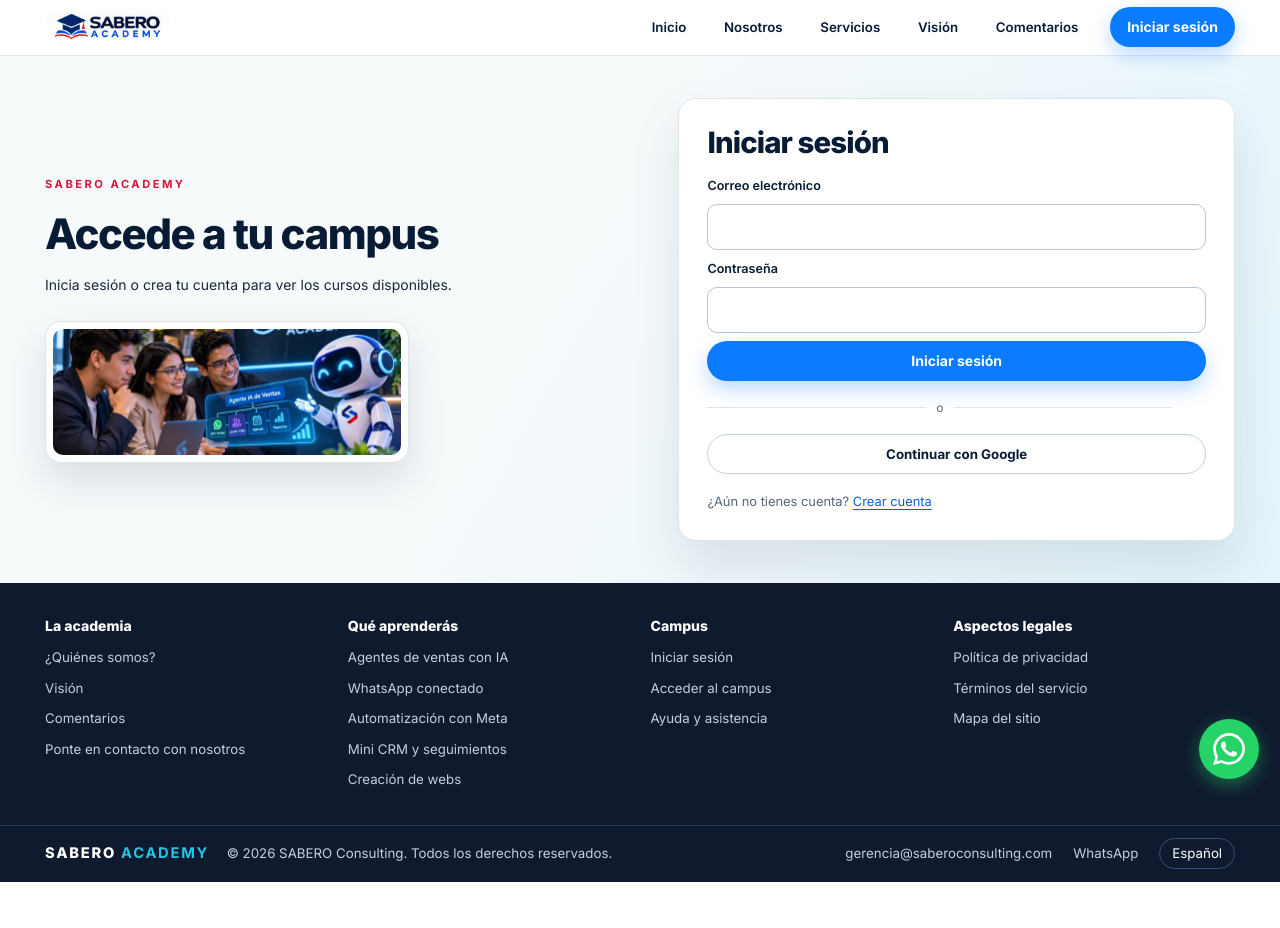
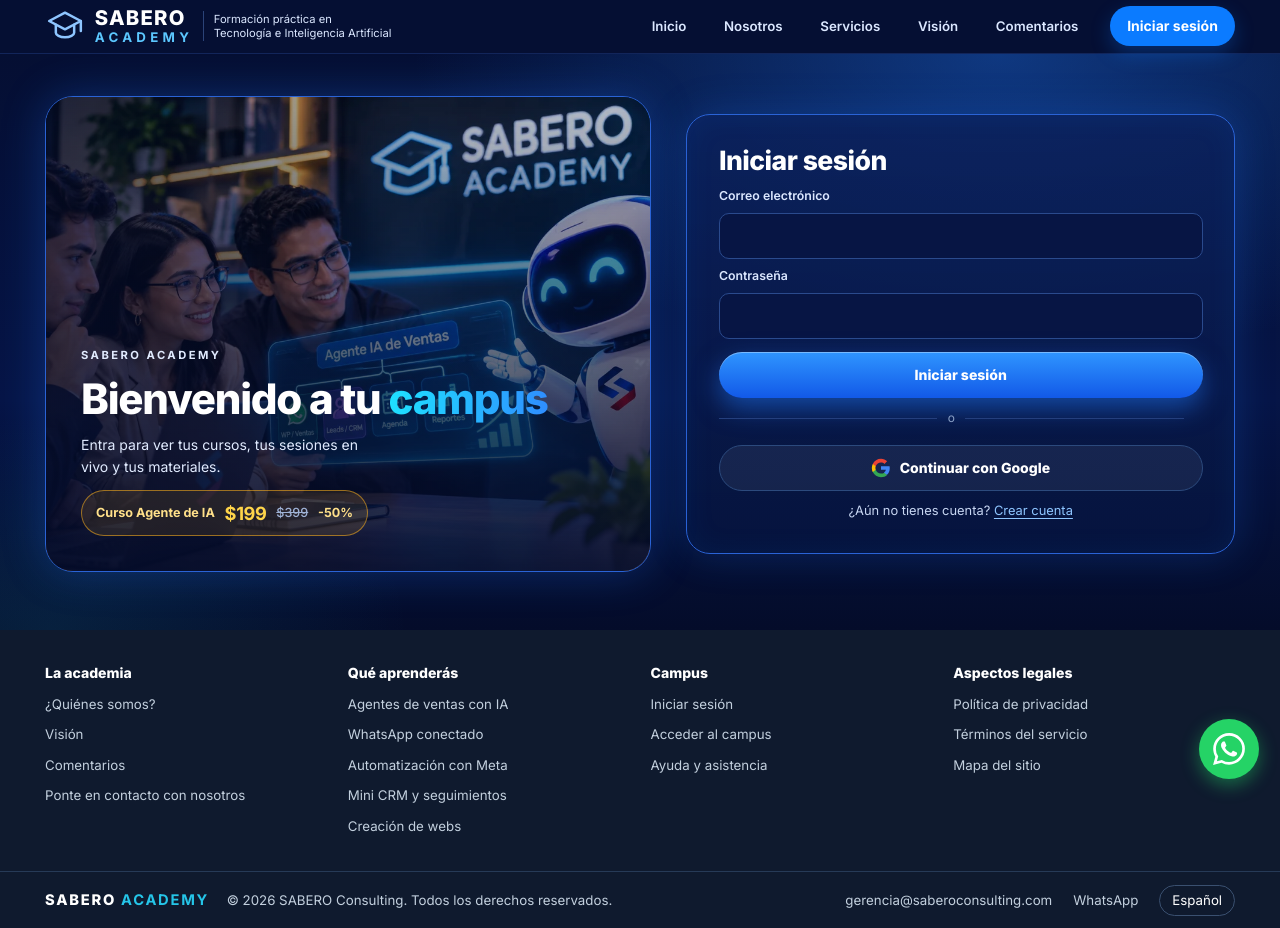
Before and after one commit to roberolopezcalle072-hue/academysabero, an Astro site in the folder frontend/: page /ingresar in a window 1280 px wide. Before the commit the page ends 882 px from the top, so only its background shows below. Built offline with nearby package versions, Linux system fonts and the light colour scheme; Astro itself is replaced by a stand-in of ours; no server answers.

Commit message:
Registro e inicio de sesion con imagen a la izquierda y estilo oscuro elegante
Co-Authored-By: Claude Sonnet 5.5 <noreply@anthropic.com>

```diff
--- a/frontend/src/pages/ingresar.astro
+++ b/frontend/src/pages/ingresar.astro
@@ -1,5 +1,6 @@
 ---
 import BaseLayout from '../shared/presentation/BaseLayout.astro';
+import { PROMO, money, discountPercent } from '../features/landing/promo';
 
 const state = Astro.url.searchParams.get('estado');
 const messages = new Map([
@@ -15,26 +16,31 @@ const message = state ? messages.get(state) : undefined;
 const redeem = state === 'matricula' || state === 'codigo' || state === 'activar';
 Astro.response.headers.set('Cache-Control', 'private, no-store');
 ---
-<BaseLayout title="Iniciar sesión">
-  <section class="login">
-    <div class="shell login-grid">
-      <div class="stack brand-block">
+<BaseLayout dark title="Iniciar sesión">
+  <div class="dk">
+    <section class="shell authx">
+      <div class="authx-grid">
+        <div class="visual">
+          <img src="/images/agente-ia.webp" alt="Alumnos con el agente de IA de ventas de SABERO Academy" width="1400" height="788" fetchpriority="high" />
+          <div class="overlay">
             <p class="kicker">SABERO Academy</p>
-        <h1 class="panel-title">Accede a tu campus</h1>
-        <p>Inicia sesión o crea tu cuenta para ver los cursos disponibles.</p>
-        <figure class="frame"><img src="/images/agente-ia.webp" alt="Alumnos con el agente de IA de ventas de SABERO Academy" width="1400" height="788" loading="eager" /></figure>
+            <h1>Bienvenido a tu <em>campus</em></h1>
+            <p>Entra para ver tus cursos, tus sesiones en vivo y tus materiales.</p>
+            <span class="offer">Curso Agente de IA <b>{money(PROMO.priceOffer)}</b> <s>{money(PROMO.priceRegular)}</s> -{discountPercent}%</span>
           </div>
-      <div class="stack login-form">
+        </div>
+
+        <div class="panel dk-card">
           <h2>{redeem ? 'Activa tu matrícula' : 'Iniciar sesión'}</h2>
           {message && <p class="notice" role="status">{message}</p>}
           {redeem ? (
             <>
-            <form action="/auth/canjear" method="post" class="stack compact full">
+              <form action="/auth/canjear" method="post" class="full">
                 <label for="code">Código de matrícula</label>
                 <input id="code" name="code" minlength="32" maxlength="128" autocomplete="off" autocapitalize="off" spellcheck="false" required />
-              <button class="button primary">Activar matrícula</button>
+                <button class="dk-btn wide">Activar matrícula</button>
               </form>
-            <form action="/auth/salir" method="post"><button class="button secondary">Cerrar sesión</button></form>
+              <form action="/auth/salir" method="post" class="full"><button class="dk-btn ghost wide">Cerrar sesión</button></form>
             </>
           ) : (
             <>
@@ -43,31 +49,51 @@ Astro.response.headers.set('Cache-Control', 'private, no-store');
                 <input id="email" name="email" type="email" maxlength="254" autocomplete="email" required />
                 <label for="password">Contraseña</label>
                 <input id="password" name="password" type="password" maxlength="200" autocomplete="current-password" required />
-              <button class="button primary wide">Iniciar sesión</button>
+                <button class="dk-btn wide">Iniciar sesión</button>
               </form>
               <p class="or"><span>o</span></p>
-            <form action="/auth/google" method="post" class="full"><button class="button outline wide">Continuar con Google</button></form>
+              <form action="/auth/google" method="post" class="full"><button class="dk-btn ghost wide gbtn"><svg viewBox="0 0 24 24" width="20" height="20" aria-hidden="true"><path fill="#4285F4" d="M22.5 12.2c0-.8-.1-1.5-.2-2.2H12v4.200h5.900c-.3 1.400-1 2.500-2.200 3.300v2.700h3.500c2.100-1.900 3.300-4.700 3.300-8z"/><path fill="#34A853" d="M12 23c3 0 5.500-1 7.300-2.700l-3.500-2.700c-1 .7-2.200 1.100-3.800 1.100-2.900 0-5.400-2-6.300-4.600H2.100v2.800C3.900 20.500 7.700 23 12 23z"/><path fill="#FBBC05" d="M5.700 14.100c-.2-.7-.4-1.400-.4-2.100s.1-1.400.4-2.100V7.100H2.100C1.400 8.600 1 10.200 1 12s.4 3.400 1.100 4.900l3.600-2.800z"/><path fill="#EA4335" d="M12 5.400c1.600 0 3.100.6 4.200 1.700l3.100-3.100C17.500 2.200 15 1 12 1 7.700 1 3.900 3.500 2.100 7.100l3.600 2.800C6.600 7.400 9.100 5.400 12 5.400z"/></svg> Continuar con Google</button></form>
               <p class="switch">¿Aún no tienes cuenta? <a href="/registro">Crear cuenta</a></p>
             </>
           )}
         </div>
       </div>
     </section>
+  </div>
 </BaseLayout>
 
 <style>
-  .login { display: grid; align-items: center; background: linear-gradient(120deg, #f7fafb 40%, #e3f4fb 100%); }
-  .login-grid { display: grid; grid-template-columns: 1fr 1fr; gap: clamp(2rem, 6vw, 6rem); align-items: center; padding-block: clamp(1.5rem, 4vw, 3rem); }
-  .brand-block h1 { color: var(--navy); }
-  .brand-block .kicker { color: var(--red); }
-  .login-form { background: var(--white); border: 1px solid var(--line); border-radius: 18px; box-shadow: 0 24px 50px rgb(7 27 53 / .10); padding: clamp(1.25rem, 3vw, 2rem); }
-  .full { width: 100%; display: grid; gap: .6rem; }
-  label { font-weight: 600; font-size: .9rem; color: var(--navy); }
-  .wide { width: 100%; }
-  .or { width: 100%; display: flex; align-items: center; gap: .75rem; color: var(--muted); font-size: .85rem; }
-  .or::before, .or::after { content: ""; flex: 1; height: 1px; background: var(--line); }
-  .switch { color: var(--muted); font-size: .92rem; }
-  .frame { margin: .5rem 0 0; width: 100%; max-width: 26rem; padding: .5rem; border: 1px solid var(--line); background: var(--white); border-radius: 16px; box-shadow: 0 18px 40px rgb(7 27 53 / .12); }
-  .frame img { display: block; width: 100%; height: 9rem; object-fit: cover; object-position: 55% center; border-radius: 10px; }
-  @media (max-width: 44rem) { .login-grid { grid-template-columns: 1fr; } .frame img { height: 8rem; } }
+
+  .authx { padding-block: clamp(1.5rem, 3.5vw, 3rem); }
+  .authx-grid { display: grid; grid-template-columns: minmax(0, 1.05fr) minmax(0, .95fr); gap: clamp(1.25rem, 3vw, 2.5rem); align-items: stretch; }
+  .visual { position: relative; min-height: 34rem; border-radius: 28px; overflow: hidden; border: 1.5px solid #2a63d6; box-shadow: 0 0 44px rgb(31 123 255 / .28); isolation: isolate; }
+  .visual img { position: absolute; inset: 0; width: 100%; height: 100%; object-fit: cover; object-position: 62% center; z-index: -2; }
+  .visual::after { content: ""; position: absolute; inset: 0; z-index: -1; background: linear-gradient(180deg, rgb(4 12 42 / .25) 0%, rgb(4 12 42 / .55) 45%, rgb(4 12 42 / .94) 100%), linear-gradient(90deg, rgb(4 12 42 / .55), transparent 60%); }
+  .visual .overlay { position: absolute; left: 0; right: 0; bottom: 0; padding: clamp(1.5rem, 3vw, 2.5rem); display: grid; gap: .9rem; justify-items: start; }
+  .visual h1 { font-size: clamp(2rem, 3.6vw, 3rem); letter-spacing: -.03em; line-height: 1.05; }
+  .visual h1 em { font-style: normal; background: linear-gradient(95deg, #1ee3ff, #2f8dff); -webkit-background-clip: text; background-clip: text; color: transparent; }
+  .visual p { color: #e1ebff; max-width: 34ch; }
+  .perks { margin: 0; padding: 0; list-style: none; display: grid; gap: .55rem; }
+  .perks li { position: relative; padding-left: 1.7rem; color: #e1ebff; }
+  .perks li::before { content: "✓"; position: absolute; left: 0; top: .05rem; width: 1.2rem; height: 1.2rem; display: grid; place-items: center; font-size: .75rem; font-weight: 800; border-radius: 50%; background: #1fa971; color: #fff; }
+  .offer { display: inline-flex; align-items: center; gap: .7rem; padding: .55rem 1rem; border: 1px solid rgb(255 178 28 / .55); background: rgb(255 178 28 / .1); border-radius: 999px; color: #ffe08a; font-weight: 700; font-size: .9rem; }
+  .offer b { font-size: 1.3rem; color: #ffd54a; letter-spacing: -.02em; }
+  .offer s { color: #9fb2d6; font-weight: 500; }
+  .panel { align-self: center; padding: clamp(1.4rem, 3vw, 2.25rem); display: grid; gap: .75rem; }
+  .panel h2 { font-size: clamp(1.5rem, 2.4vw, 1.9rem); letter-spacing: -.02em; }
+  .panel .lead { color: #c7d6f2; font-size: .95rem; margin-top: -.35rem; }
+  .full { width: 100%; display: grid; gap: .55rem; }
+  label { font-weight: 600; font-size: .88rem; }
+  label small { font-weight: 400; color: #8aa0c6; }
+  .check { display: flex; gap: .6rem; align-items: flex-start; font-weight: 400; color: #c7d6f2; margin-top: .2rem; }
+  .check input { margin-top: .25rem; min-height: 0; }
+  .wide { width: 100%; margin-top: .35rem; }
+  .or { width: 100%; display: flex; align-items: center; gap: .75rem; color: #8aa0c6; font-size: .85rem; margin: .1rem 0; }
+  .or::before, .or::after { content: ""; flex: 1; height: 1px; background: #243f7e; }
+  .switch { color: #c7d6f2; font-size: .92rem; text-align: center; }
+  .gbtn svg { flex: none; }
+  @media (max-width: 56rem) {
+    .authx-grid { grid-template-columns: minmax(0, 1fr); }
+    .visual { min-height: 20rem; }
+  }
 </style>
--- a/frontend/src/pages/registro.astro
+++ b/frontend/src/pages/registro.astro
@@ -1,5 +1,6 @@
 ---
 import BaseLayout from '../shared/presentation/BaseLayout.astro';
+import { PROMO, money, discountPercent } from '../features/landing/promo';
 
 const state = Astro.url.searchParams.get('estado');
 const messages = new Map([
@@ -13,29 +14,35 @@ const message = state ? messages.get(state) : undefined;
 const sent = state === 'revisa-correo';
 Astro.response.headers.set('Cache-Control', 'private, no-store');
 ---
-<BaseLayout title="Crear cuenta" description="Crea tu cuenta en SABERO Academy con tu correo o con Google y conoce los cursos disponibles.">
-  <section class="signup">
-    <div class="shell signup-grid">
-      <div class="stack brand-block">
+<BaseLayout dark title="Crear cuenta" description="Crea tu cuenta en SABERO Academy con tu correo o con Google y conoce los cursos disponibles.">
+  <div class="dk">
+    <section class="shell authx">
+      <div class="authx-grid">
+        <div class="visual">
+          <img src="/images/agente-ia.webp" alt="Alumnos aprendiendo a crear su agente de IA con SABERO Academy" width="1400" height="788" fetchpriority="high" />
+          <div class="overlay">
             <p class="kicker">SABERO Academy</p>
-        <h1 class="panel-title">Crea tu cuenta</h1>
-        <p>Regístrate gratis, mira los cursos disponibles y solicita tu inscripción.</p>
+            <h1>Crea tu cuenta y construye tu <em>Agente de IA</em></h1>
             <ul class="perks">
-          <li>Oferta de lanzamiento con cronómetro</li>
-          <li>Sesiones en vivo y acompañamiento</li>
+              <li>Curso práctico con sesiones en vivo</li>
+              <li>Acompañamiento de principio a fin</li>
               <li>Campus privado con tus cursos</li>
             </ul>
+            <span class="offer">Oferta de lanzamiento <b>{money(PROMO.priceOffer)}</b> <s>{money(PROMO.priceRegular)}</s> -{discountPercent}%</span>
           </div>
-      <div class="stack form-card">
+        </div>
+
+        <div class="panel dk-card">
           {sent ? (
             <>
               <h2>Revisa tu correo</h2>
               <p class="notice" role="status">Te enviamos un enlace de confirmación. Ábrelo para activar tu cuenta y luego inicia sesión.</p>
-            <a class="button primary" href="/ingresar">Ir a iniciar sesión</a>
+              <a class="dk-btn" href="/ingresar">Ir a iniciar sesión</a>
             </>
           ) : (
             <>
               <h2>Registrarme</h2>
+              <p class="lead">Es gratis. Con tu cuenta verás los cursos y podrás inscribirte.</p>
               {message && <p class="notice" role="status">{message}</p>}
               <form action="/auth/registro" method="post" class="full">
                 <label for="name">Nombre completo</label>
@@ -47,34 +54,51 @@ Astro.response.headers.set('Cache-Control', 'private, no-store');
                 <label class="check"><input type="checkbox" name="accept" required />
                   <span>Acepto la <a href="/privacidad" target="_blank" rel="noopener">política de privacidad</a> y los <a href="/terminos" target="_blank" rel="noopener">términos</a>.</span>
                 </label>
-              <button class="button primary wide">Crear cuenta</button>
+                <button class="dk-btn wide">Crear cuenta</button>
               </form>
               <p class="or"><span>o</span></p>
-            <form action="/auth/google" method="post" class="full"><button class="button outline wide">Continuar con Google</button></form>
+              <form action="/auth/google" method="post" class="full"><button class="dk-btn ghost wide gbtn"><svg viewBox="0 0 24 24" width="20" height="20" aria-hidden="true"><path fill="#4285F4" d="M22.5 12.2c0-.8-.1-1.5-.2-2.2H12v4.200h5.900c-.3 1.400-1 2.500-2.200 3.300v2.700h3.500c2.100-1.900 3.300-4.700 3.300-8z"/><path fill="#34A853" d="M12 23c3 0 5.500-1 7.300-2.700l-3.500-2.700c-1 .7-2.200 1.100-3.800 1.100-2.900 0-5.400-2-6.300-4.600H2.100v2.800C3.900 20.500 7.700 23 12 23z"/><path fill="#FBBC05" d="M5.700 14.100c-.2-.7-.4-1.400-.4-2.100s.1-1.400.4-2.100V7.100H2.100C1.400 8.600 1 10.200 1 12s.4 3.400 1.100 4.900l3.600-2.800z"/><path fill="#EA4335" d="M12 5.400c1.600 0 3.100.6 4.200 1.700l3.100-3.100C17.500 2.200 15 1 12 1 7.700 1 3.900 3.500 2.100 7.100l3.600 2.800C6.600 7.400 9.100 5.400 12 5.400z"/></svg> Continuar con Google</button></form>
               <p class="switch">¿Ya tienes cuenta? <a href="/ingresar">Iniciar sesión</a></p>
             </>
           )}
         </div>
       </div>
     </section>
+  </div>
 </BaseLayout>
 
 <style>
-  .signup { background: linear-gradient(120deg, #f7fafb 40%, #e3f4fb 100%); }
-  .signup-grid { display: grid; grid-template-columns: 1fr 1fr; gap: clamp(2rem, 6vw, 6rem); align-items: center; padding-block: clamp(1.5rem, 4vw, 3rem); }
-  .brand-block .kicker { color: var(--red); }
-  .perks { margin: .5rem 0 0; padding: 0; list-style: none; display: grid; gap: .6rem; }
-  .perks li { position: relative; padding-left: 1.6rem; color: var(--text); }
-  .perks li::before { content: "✓"; position: absolute; left: 0; color: #16a34a; font-weight: 800; }
-  .form-card { background: var(--white); border: 1px solid var(--line); border-radius: 18px; box-shadow: 0 24px 50px rgb(7 27 53 / .10); padding: clamp(1.25rem, 3vw, 2rem); }
-  .full { width: 100%; display: grid; gap: .6rem; }
-  label { font-weight: 600; font-size: .9rem; color: var(--navy); }
-  label small { font-weight: 400; color: var(--muted); }
-  .check { display: flex; gap: .6rem; align-items: flex-start; font-weight: 400; color: var(--muted); }
-  .check input { margin-top: .2rem; min-height: 0; }
-  .wide { width: 100%; }
-  .or { width: 100%; display: flex; align-items: center; gap: .75rem; color: var(--muted); font-size: .85rem; }
-  .or::before, .or::after { content: ""; flex: 1; height: 1px; background: var(--line); }
-  .switch { color: var(--muted); font-size: .92rem; }
-  @media (max-width: 44rem) { .signup-grid { grid-template-columns: 1fr; } }
+
+  .authx { padding-block: clamp(1.5rem, 3.5vw, 3rem); }
+  .authx-grid { display: grid; grid-template-columns: minmax(0, 1.05fr) minmax(0, .95fr); gap: clamp(1.25rem, 3vw, 2.5rem); align-items: stretch; }
+  .visual { position: relative; min-height: 34rem; border-radius: 28px; overflow: hidden; border: 1.5px solid #2a63d6; box-shadow: 0 0 44px rgb(31 123 255 / .28); isolation: isolate; }
+  .visual img { position: absolute; inset: 0; width: 100%; height: 100%; object-fit: cover; object-position: 62% center; z-index: -2; }
+  .visual::after { content: ""; position: absolute; inset: 0; z-index: -1; background: linear-gradient(180deg, rgb(4 12 42 / .25) 0%, rgb(4 12 42 / .55) 45%, rgb(4 12 42 / .94) 100%), linear-gradient(90deg, rgb(4 12 42 / .55), transparent 60%); }
+  .visual .overlay { position: absolute; left: 0; right: 0; bottom: 0; padding: clamp(1.5rem, 3vw, 2.5rem); display: grid; gap: .9rem; justify-items: start; }
+  .visual h1 { font-size: clamp(2rem, 3.6vw, 3rem); letter-spacing: -.03em; line-height: 1.05; }
+  .visual h1 em { font-style: normal; background: linear-gradient(95deg, #1ee3ff, #2f8dff); -webkit-background-clip: text; background-clip: text; color: transparent; }
+  .visual p { color: #e1ebff; max-width: 34ch; }
+  .perks { margin: 0; padding: 0; list-style: none; display: grid; gap: .55rem; }
+  .perks li { position: relative; padding-left: 1.7rem; color: #e1ebff; }
+  .perks li::before { content: "✓"; position: absolute; left: 0; top: .05rem; width: 1.2rem; height: 1.2rem; display: grid; place-items: center; font-size: .75rem; font-weight: 800; border-radius: 50%; background: #1fa971; color: #fff; }
+  .offer { display: inline-flex; align-items: center; gap: .7rem; padding: .55rem 1rem; border: 1px solid rgb(255 178 28 / .55); background: rgb(255 178 28 / .1); border-radius: 999px; color: #ffe08a; font-weight: 700; font-size: .9rem; }
+  .offer b { font-size: 1.3rem; color: #ffd54a; letter-spacing: -.02em; }
+  .offer s { color: #9fb2d6; font-weight: 500; }
+  .panel { align-self: center; padding: clamp(1.4rem, 3vw, 2.25rem); display: grid; gap: .75rem; }
+  .panel h2 { font-size: clamp(1.5rem, 2.4vw, 1.9rem); letter-spacing: -.02em; }
+  .panel .lead { color: #c7d6f2; font-size: .95rem; margin-top: -.35rem; }
+  .full { width: 100%; display: grid; gap: .55rem; }
+  label { font-weight: 600; font-size: .88rem; }
+  label small { font-weight: 400; color: #8aa0c6; }
+  .check { display: flex; gap: .6rem; align-items: flex-start; font-weight: 400; color: #c7d6f2; margin-top: .2rem; }
+  .check input { margin-top: .25rem; min-height: 0; }
+  .wide { width: 100%; margin-top: .35rem; }
+  .or { width: 100%; display: flex; align-items: center; gap: .75rem; color: #8aa0c6; font-size: .85rem; margin: .1rem 0; }
+  .or::before, .or::after { content: ""; flex: 1; height: 1px; background: #243f7e; }
+  .switch { color: #c7d6f2; font-size: .92rem; text-align: center; }
+  .gbtn svg { flex: none; }
+  @media (max-width: 56rem) {
+    .authx-grid { grid-template-columns: minmax(0, 1fr); }
+    .visual { min-height: 20rem; }
+  }
 </style>
```
Lines whose indentation alone changed are shown as unchanged.
